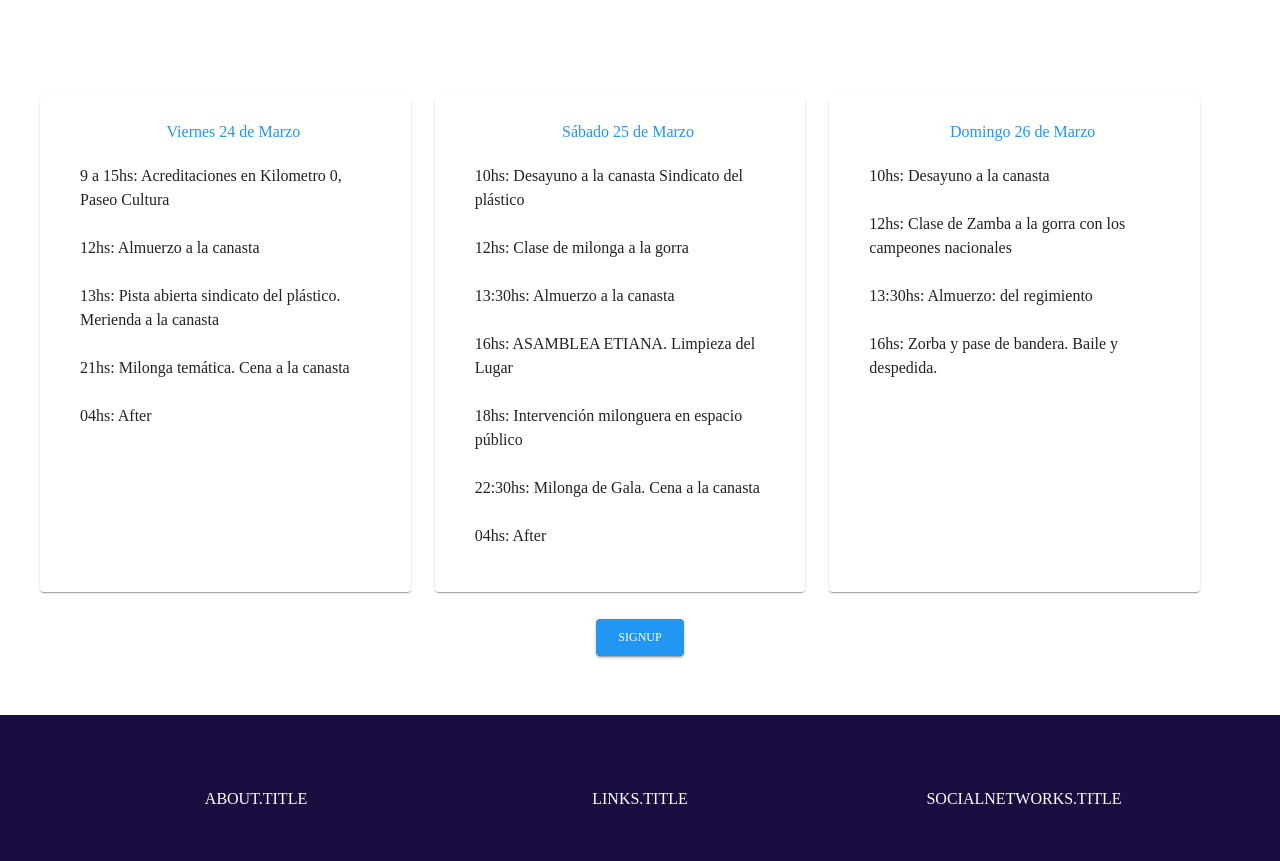
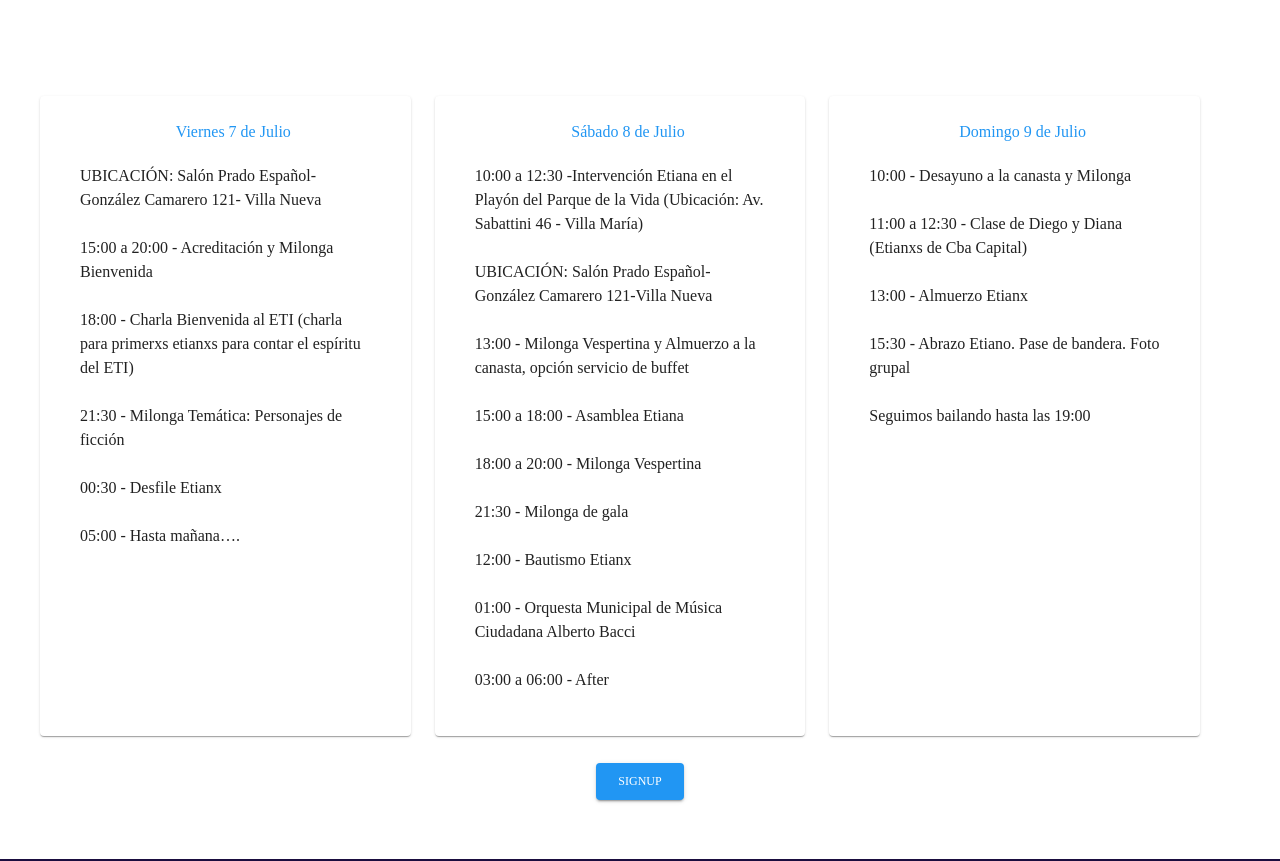
Before and after one commit to BuenosCodes/etitango-front, a React (Create React App) app: page / in a window 1280 px wide. Shown: the part 1315-2176 px from the top of the page. Built offline with nearby package versions, Linux system fonts and the light colour scheme; no server answers; a web font is replaced by a local one.

Commit message:
ft: VillamariETI details
partially closes #155

```diff
--- a/src/modules/home/cronograma.json
+++ b/src/modules/home/cronograma.json
@@ -1,34 +1,38 @@
 {
   "dias": [
     {
-      "dia": "Viernes 24 de Marzo",
+      "dia": "Viernes 7 de Julio",
       "actividades": [
-        "9 a 15hs: Acreditaciones en Kilometro 0, Paseo Cultura",
-        "12hs: Almuerzo a la canasta",
-        "13hs: Pista abierta sindicato del plástico. Merienda a la canasta",
-        "21hs: Milonga temática. Cena a la canasta",
-        "04hs: After"
+        "UBICACIÓN: Salón Prado Español-González Camarero 121- Villa Nueva",
+        "15:00 a 20:00 - Acreditación y Milonga Bienvenida",
+        "18:00 - Charla Bienvenida al ETI (charla para primerxs etianxs para contar el espíritu del ETI)",
+        "21:30 - Milonga Temática: Personajes de ficción",
+        "00:30 - Desfile Etianx",
+        "05:00 - Hasta mañana…."
       ]
     },
     {
-      "dia": "Sábado 25 de Marzo",
+      "dia": "Sábado 8 de Julio",
       "actividades": [
-        "10hs: Desayuno a la canasta Sindicato del plástico",
-        "12hs: Clase de milonga a la gorra",
-        "13:30hs: Almuerzo a la canasta",
-        "16hs: ASAMBLEA ETIANA. Limpieza del Lugar",
-        "18hs: Intervención milonguera en espacio público",
-        "22:30hs: Milonga de Gala. Cena a la canasta",
-        "04hs: After"
+        "10:00 a 12:30 -Intervención Etiana en el Playón del Parque de la Vida (Ubicación: Av. Sabattini 46 - Villa María)",
+        "UBICACIÓN: Salón Prado Español- González Camarero 121-Villa Nueva",
+        "13:00 -  Milonga Vespertina y Almuerzo a la canasta, opción servicio de buffet",
+        "15:00 a 18:00 - Asamblea Etiana",
+        "18:00 a 20:00 - Milonga Vespertina",
+        "21:30 - Milonga de gala",
+        "12:00 - Bautismo Etianx",
+        "01:00 - Orquesta Municipal de Música Ciudadana Alberto Bacci",
+        "03:00 a 06:00 - After"
       ]
     },
     {
-      "dia": "Domingo 26 de Marzo",
+      "dia": "Domingo 9 de Julio",
       "actividades": [
-        "10hs: Desayuno a la canasta",
-        "12hs: Clase de Zamba a la gorra con los campeones nacionales",
-        "13:30hs: Almuerzo: del regimiento",
-        "16hs: Zorba y pase de bandera. Baile y despedida."
+        "10:00 - Desayuno a la canasta y Milonga",
+        "11:00 a 12:30 - Clase de Diego y Diana (Etianxs de Cba Capital)",
+        "13:00 - Almuerzo Etianx",
+        "15:30 - Abrazo Etiano. Pase de bandera. Foto grupal",
+        "Seguimos bailando hasta las 19:00"
       ]
     }
   ]
--- a/src/modules/home/portada/Portada.jsx
+++ b/src/modules/home/portada/Portada.jsx
@@ -22,7 +22,7 @@ export default function Portada() {
         }}
       >
         <Typography color="white" variant="h6" textAlign="center">
-          ETI &quot;Caminito Amigo&quot; - 24, 25 y 26 de Marzo - La Rioja
+          VillamariETI - 7,8 y 9 de Julio de 2023
         </Typography>
       </Box>
     </React.Fragment>
--- a/src/modules/inscripcion/Inscripcion.jsx
+++ b/src/modules/inscripcion/Inscripcion.jsx
@@ -221,7 +221,12 @@ export default function Inscripcion() {
                           <Typography variant="h3" color="primary" align="center">
                             {t(`${SCOPES.MODULES.SIGN_UP}.combo`)}
                           </Typography>
-                          <Typography>$7500</Typography>
+                          <Typography>
+                            10/05 HASTA 31/05 $ 7000
+                          </Typography>
+                          <Typography>
+                            01/06 HASTA AGOTAR EL CUPO $ 8000
+                          </Typography>
                         </Grid>
                         <Grid container justifyContent="flex-end">
                           <Grid item>
@@ -242,7 +247,7 @@ export default function Inscripcion() {
                         <Grid item style={{ textAlign: 'center' }}>
                           <Typography variant="caption">
                             {t(`${SCOPES.MODULES.SIGN_UP}.disclaimer`)}
-                            <b>martes 28 de Febrero</b>.<br />
+                            <b>lunes 19 de Junio</b>.<br />
                             {t(`${SCOPES.MODULES.SIGN_UP}.disclaimer2`)}
                           </Typography>
                         </Grid>
```
